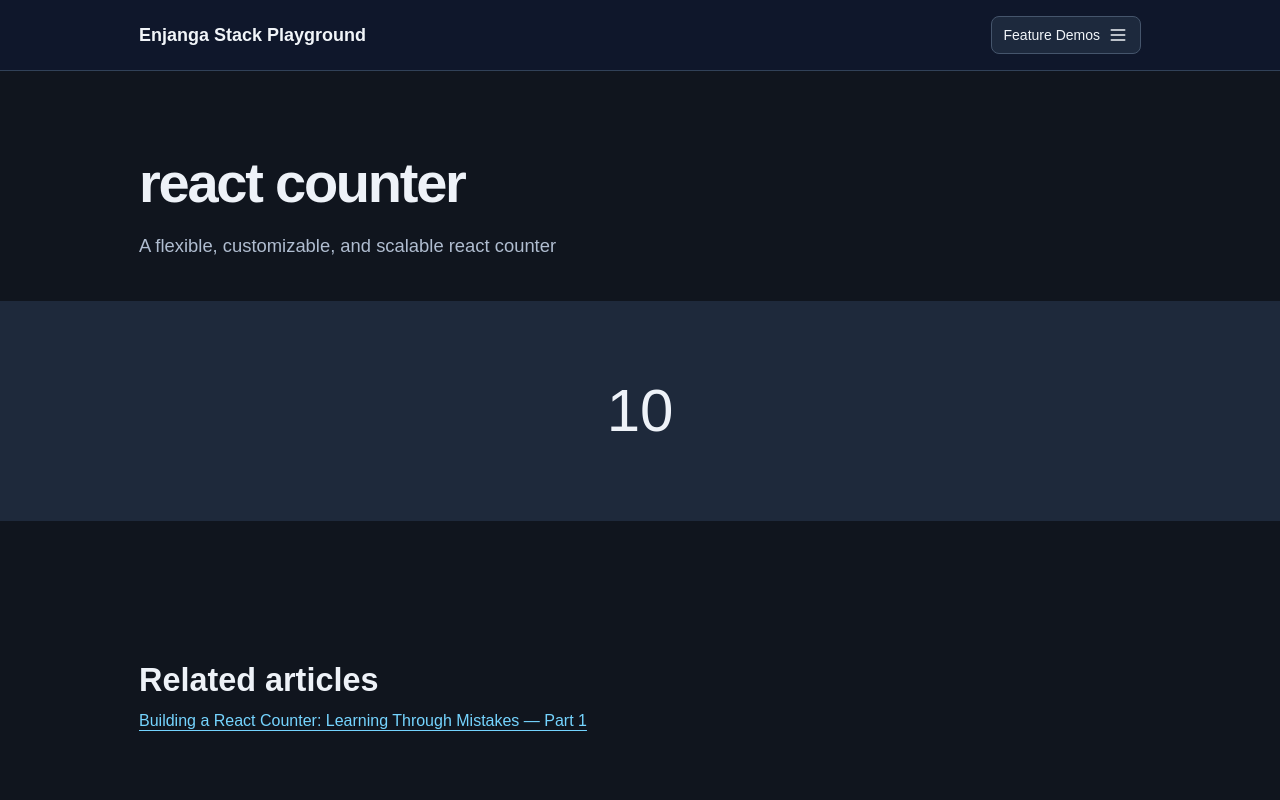
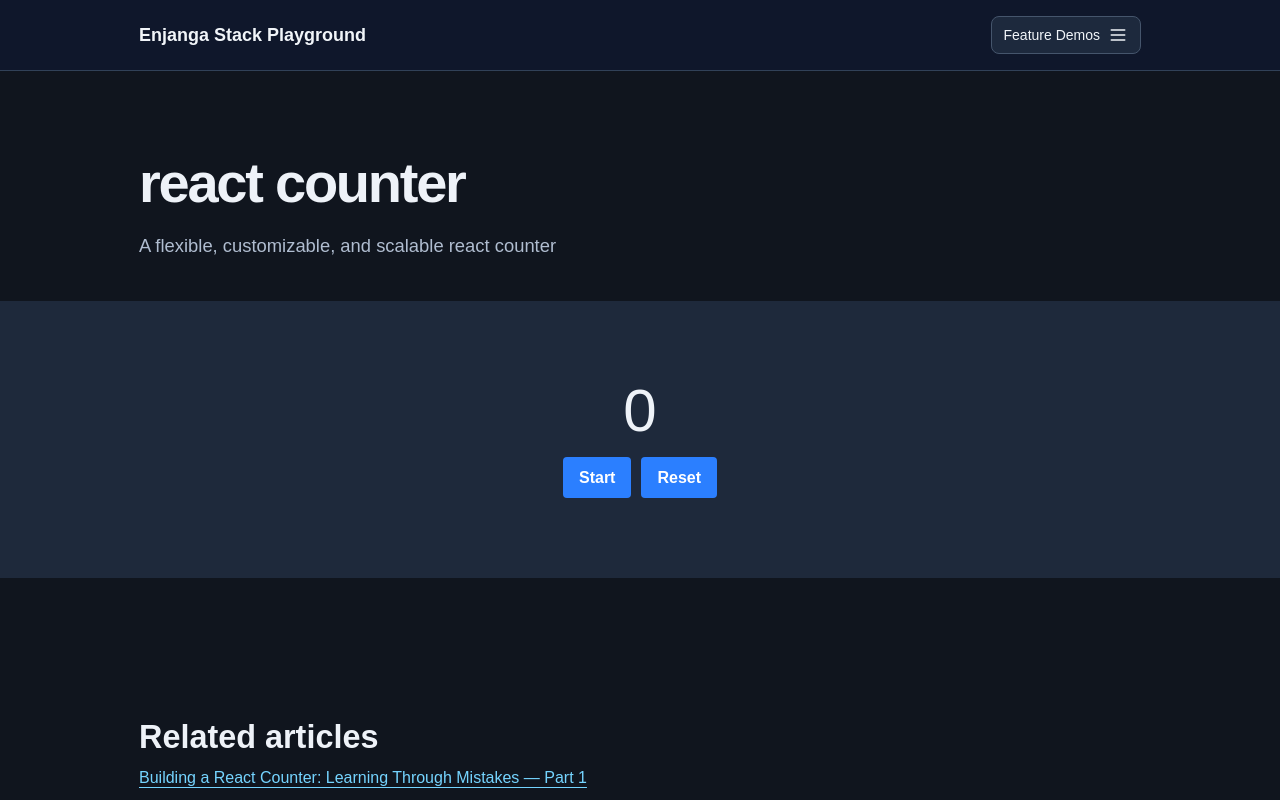
Before and after one commit to ericnjanga/enjanga-stack-playground, a Next.js app: page /react-counter in a window 1280 px wide. Shown: the top 800 px of the page. Built offline with nearby package versions, Linux system fonts and the light colour scheme.

Commit message:
feat: add start pause resume and reset controls to counter

```diff
--- a/src/app/react-counter/CounterDemo/Counter.tsx
+++ b/src/app/react-counter/CounterDemo/Counter.tsx
@@ -6,20 +6,40 @@ import { useState, useEffect } from 'react';
 
 const Counter = () => {
   const [count, setCount] = useState(0);
+  const [isRunning, setIsRunning] = useState(false);
 
   useEffect(() => {
-    const intID = setInterval(() => {
-      setCount(prevCount => prevCount + 1);
-    }, 500);
+    let intID = null;
+
+    if (isRunning) {
+      intID = setInterval(() => {
+        setCount(prevCount => prevCount + 1);
+        console.log(`Count: ${count}`);
+      }, 500);
+    }
 
     return () => {
-      clearInterval(intID);
+      if (isRunning && intID !== null) {
+        clearInterval(intID);
+        console.log(`---> Clear interval: ${intID}`);
+      }
     };
-  }, []);
+  }, [isRunning]);
+
+  const reset = () => setCount(0);
+  const toggleRunning = () => {
+    setIsRunning(val => !val);
+  };
 
   return (
     <div className="text-center">
       <header className="text-6xl">{count}</header>
+      <section className="mt-4 flex justify-center gap-2.5">
+        <button className="bg-blue-500 hover:bg-blue-700 text-white font-bold py-2 px-4 rounded" onClick={toggleRunning}>
+          {`${isRunning ? `Pause` : (count > 0 ? `Resume` : `Start`)}`}
+        </button>
+        <button className="bg-blue-500 hover:bg-blue-700 text-white font-bold py-2 px-4 rounded" onClick={reset}>Reset</button>
+      </section>
     </div>
   );
 };
```
